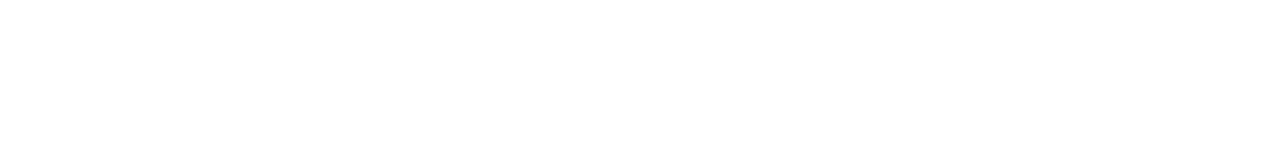
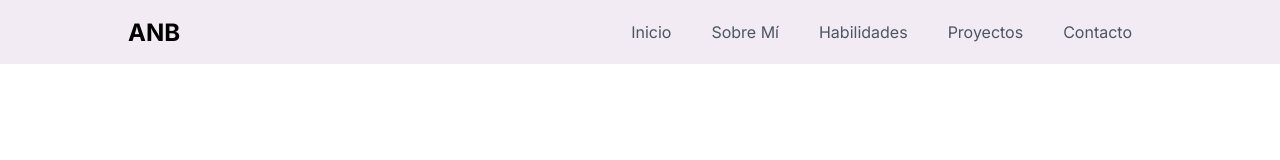
Before and after one commit to dr1ngerr/portfolio-personal, a plain HTML site: page index.html in a window 1280 px wide. Drawn offline with Linux system fonts and the light colour scheme; a web font is replaced by a local one.

Commit message:
Add navigation header and styles to portfolio
Implementa la estructura HTML de menú de navegación. Aplica los estilos Flexbox para centrado y distribución. Define la tipografía e incluye estilos base para los enlaces.

```diff
--- a/index.html
+++ b/index.html
@@ -1,11 +1,39 @@
 <!DOCTYPE html>
 <html lang="en">
+
 <head>
     <meta charset="UTF-8">
     <meta name="viewport" content="width=device-width, initial-scale=1.0">
     <title>Portfolio</title>
+    <link rel="stylesheet" href="styles.css">
+    <link rel="preconnect" href="https://fonts.googleapis.com">
+    <link rel="preconnect" href="https://fonts.gstatic.com" crossorigin>
+    <link
+        href="https://fonts.googleapis.com/css2?family=Happy+Monkey&family=Inter:ital,opsz,wght@0,14..32,100..900;1,14..32,100..900&family=Orbitron:wght@400..900&family=Roboto:ital,wght@0,100..900;1,100..900&display=swap"
+        rel="stylesheet">
 </head>
+
 <body>
+    <!-- Header -->
+    <header>
+        <nav>
+            <div class="nav-container">
+                <div class="container-iniciales">
+                    <p class="iniciales-nombre">ANB</p>
+                </div>
 
+                <div class="container-lista-nav">
+                    <ul>
+                        <li><a href="#">Inicio</a></li>
+                        <li><a href="#">Sobre Mí</a></li>
+                        <li><a href="#">Habilidades</a></li>
+                        <li><a href="#">Proyectos</a></li>
+                        <li><a href="#">Contacto</a></li>
+                    </ul>
+                </div>
+            </div>
+        </nav>
+    </header>
 </body>
+
 </html>
--- a/styles.css
+++ b/styles.css
@@ -1,3 +1,43 @@
 body {
+    margin: 0;
+    font-family: 'Inter', sans-serif;
+}
+
+/* Layout */
+.nav-container {
+    display: flex;
+    justify-content: space-between;
+    align-items: center;
+    background-color: #f2ebf3;
+    height: 64px;
+}
+
+.container-lista-nav {
+    margin-right: 10%;
+}
+
+.container-iniciales {
+    margin: 0px 10%;
 
 }
+
+/* Estilos */
+.iniciales-nombre {
+    font-size: 24px;
+    font-weight: bold;
+}
+
+ul {
+    list-style-type: none;
+    display: flex;
+
+}
+
+li {
+    margin: 0 20px;
+}
+
+a {
+    color: #4b5563;
+    text-decoration: none;
+}
```
